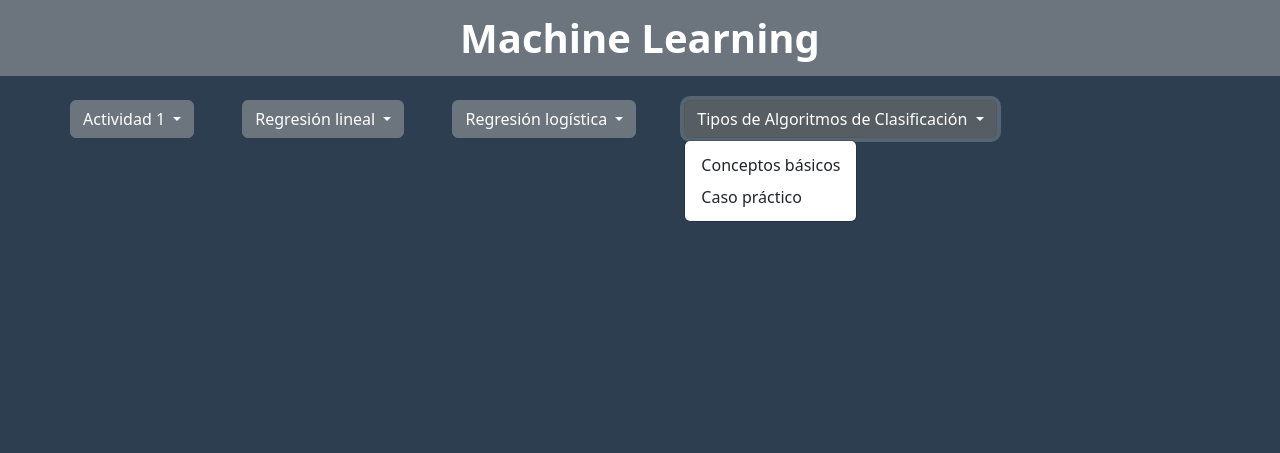
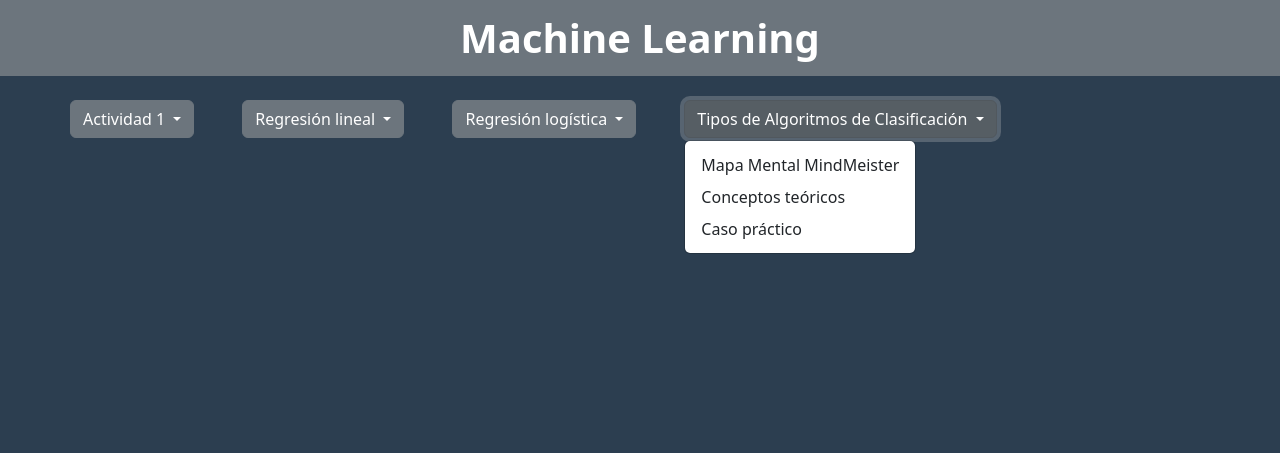
Before and after one commit to Diego-Alexander-udec/Casos-de-Uso-de-Machine-Learning-Supervisado, a Flask app: page /ucundinamarca in a window 1280 px wide, after a click on "Tipos de Algoritmos de Clasificación". Shown: the top 453 px of the page. Run offline with Flask 3, Linux system fonts and the light colour scheme.

Commit message:
Update index.html
Se añade un boton y una pestaña para la seccion de conceptos teoricos del tema

```diff
--- a/Proyecto/templates/index.html
+++ b/Proyecto/templates/index.html
@@ -56,7 +56,8 @@
         Tipos de Algoritmos de Clasificación
       </button>
       <ul class="dropdown-menu">
-        <li><a class="dropdown-item" href="{{ url_for('conceptos_clasificacion') }}">Conceptos básicos</a></li>
+        <li><a class="dropdown-item" href="{{ url_for('conceptos_clasificacion') }}">Mapa Mental MindMeister</a></li>
+        <li><a class="dropdown-item" href="{{ url_for('conceptos_teoricos_clasificacion') }}">Conceptos teóricos</a></li>
         <li><a class="dropdown-item" href="{{ url_for('caso_practico_clasificacion') }}">Caso práctico</a></li>
       </ul>
     </div>
```
